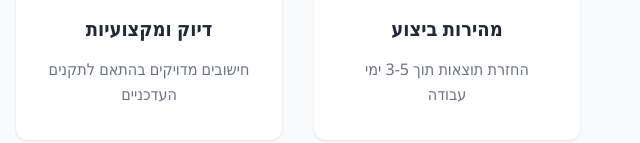
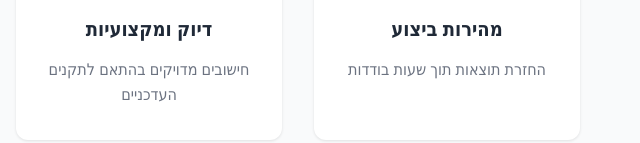
Before and after one commit to OfriTalesnick/nexa-energy-portal, a website: page public/index.html in a window 1280 px wide. Shown: the part 809-952 px from the top of the page, 640-1280 px from the left. Drawn offline with Linux system fonts and the light colour scheme.

Commit message:
Update delivery time to hours instead of days

```diff
--- a/public/index.html
+++ b/public/index.html
@@ -50,7 +50,7 @@
                 <div class="feature-card">
                     <div class="feature-icon">⚡</div>
                     <h4>מהירות ביצוע</h4>
-                    <p>החזרת תוצאות תוך 3-5 ימי עבודה</p>
+                    <p>החזרת תוצאות תוך שעות בודדות</p>
                 </div>
                 <div class="feature-card">
                     <div class="feature-icon">✓</div>
```
